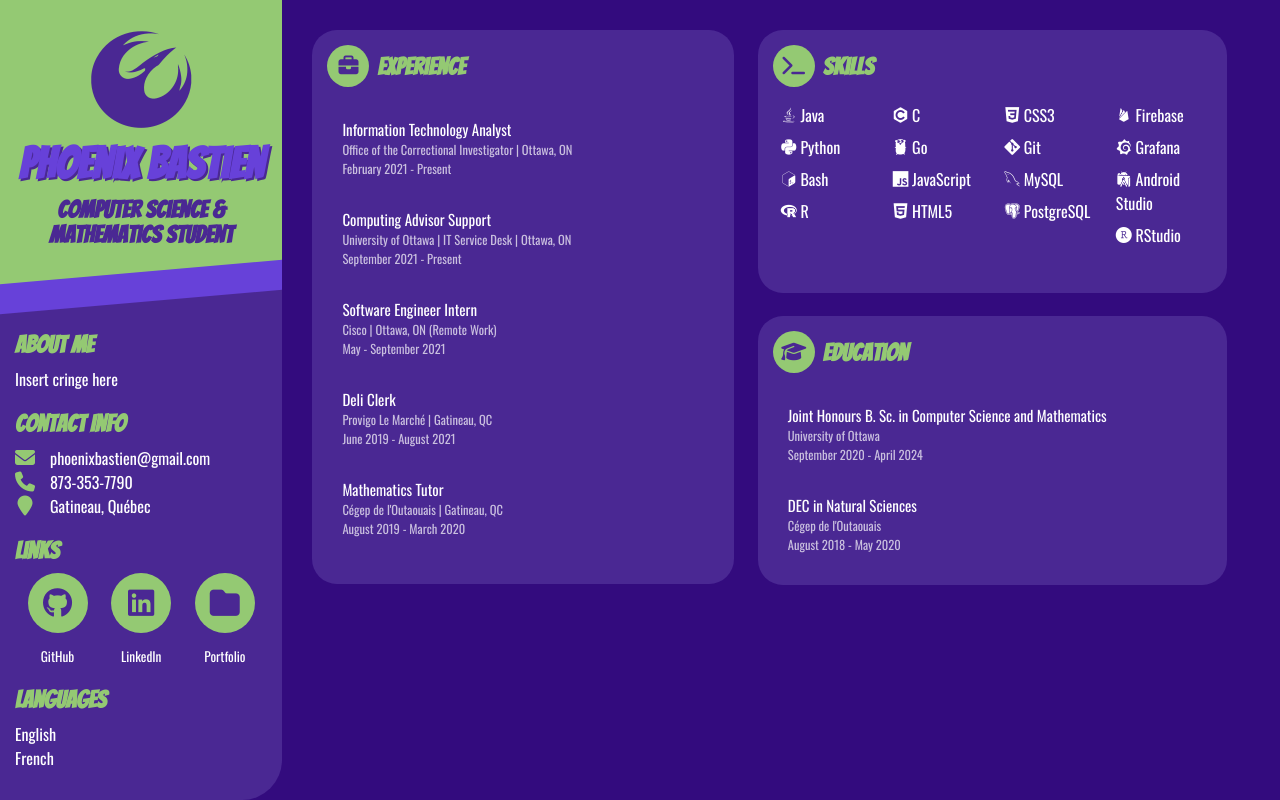
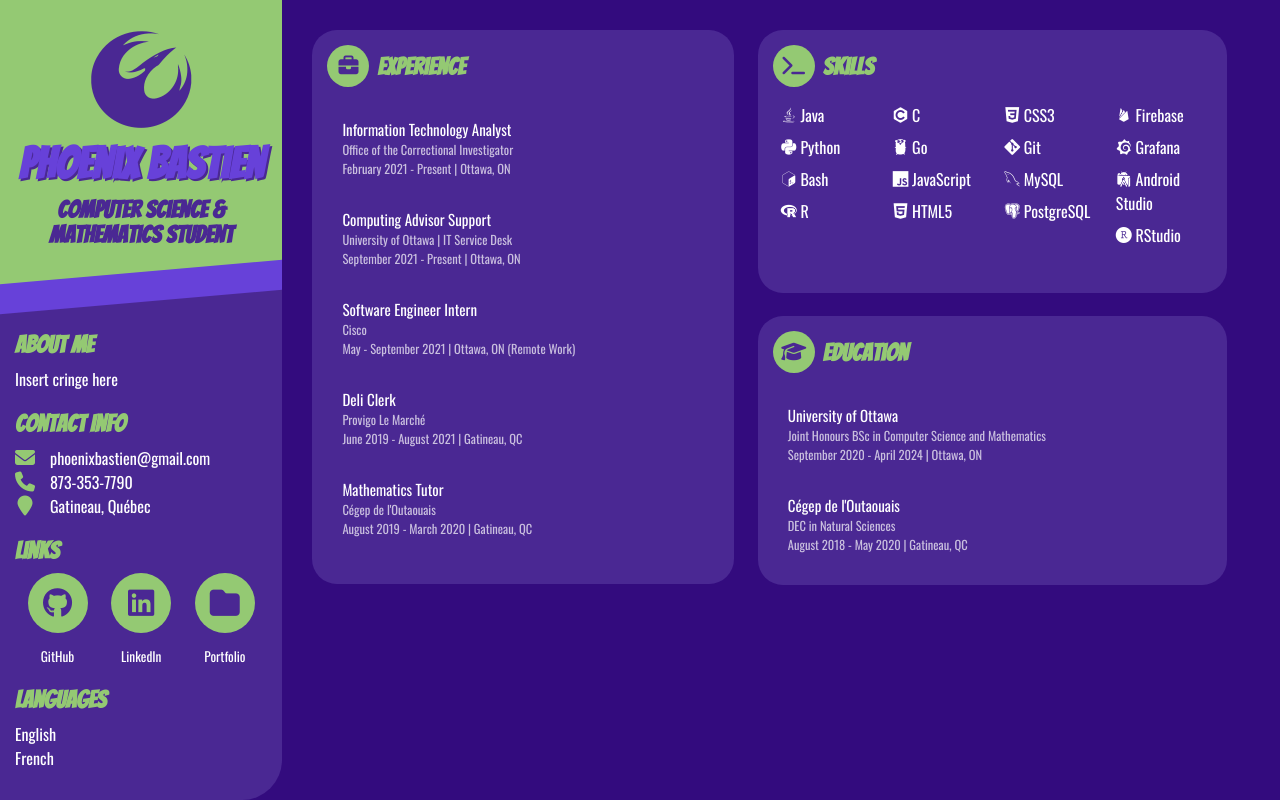
Before and after one commit to PhoenixBastien/portfolio, a plain HTML site: page public/resume.html in a window 1280 px wide. Drawn offline with nearby package versions, Linux system fonts and the light colour scheme.

Commit message:
restructuré expérience, éducation et projets

```diff
--- a/public/resume.html
+++ b/public/resume.html
@@ -49,7 +49,7 @@
               <div class="work">
                 <h3><i class="fa fa-briefcase"></i>Experience</h3>
                 <ul>
-                  <li class="collapsible"><span>Information Technology Analyst</span><small>Office of the Correctional Investigator | Ottawa, ON</small><small>February 2021 - Present</small></li>
+                  <li class="collapsible"><span>Information Technology Analyst</span><small>Office of the Correctional Investigator</small><small>February 2021 - Present | Ottawa, ON</small></li>
                   <div class="content">
                     <ul>
                       <li>nice cock dennis.</li>
@@ -57,14 +57,14 @@
                       <li>nice cock dennis.</li>
                     </ul>
                   </div>
-                  <li class="collapsible"><span>Computing Advisor Support</span><small>University of Ottawa | IT Service Desk | Ottawa, ON</small><small>September 2021 - Present</small></li>
+                  <li class="collapsible"><span>Computing Advisor Support</span><small>University of Ottawa | IT Service Desk</small><small>September 2021 - Present | Ottawa, ON</small></li>
                   <div class="content">
                     <ul>
                       <li>Provide in person and telephone support for the university's computing systems to the students and employees.</li>
                       <li>Tasks include ticket handling, password resets, wireless configurations, software help, etc.</li>
                     </ul>
                   </div>
-                  <li class="collapsible"><span>Software Engineer Intern</span><small>Cisco | Ottawa, ON (Remote Work)</small><small>May - September 2021</small></li>
+                  <li class="collapsible"><span>Software Engineer Intern</span><small>Cisco</small><small>May - September 2021 | Ottawa, ON (Remote Work)</small></li>
                   <div class="content">
                     <ul>
                       <li>Responsible for charting and tracking usage data of scripts and packages with Grafana by pulling data from JSON databases collected during execution.</li>
@@ -72,7 +72,7 @@
                       <li>Developed parsers in Python which harmonize data structures for different types of communication, including CLI, REST, NETCONF, etc.</li>
                     </ul>
                   </div>
-                  <li class="collapsible"><span>Deli Clerk</span><small>Provigo Le Marché | Gatineau, QC</small><small>June 2019 - August 2021</small></li>
+                  <li class="collapsible"><span>Deli Clerk</span><small>Provigo Le Marché</small><small>June 2019 - August 2021 | Gatineau, QC</small></li>
                   <div class="content">
                     <ul>
                       <li>Customer service representative.</li>
@@ -81,7 +81,7 @@
                       <li>Trained and supervised new employees.</li>
                     </ul>
                   </div>
-                  <li class="collapsible"><span>Mathematics Tutor</span><small>Cégep de l'Outaouais | Gatineau, QC</small><small>August 2019 - March 2020</small></li>
+                  <li class="collapsible"><span>Mathematics Tutor</span><small>Cégep de l'Outaouais</small><small>August 2019 - March 2020 | Gatineau, QC</small></li>
                   <div class="content">
                     <ul>
                       <li>Mentored students in college-level math courses.</li>
@@ -113,7 +113,7 @@
               <div class="education">
                 <h3><i class="fa fa-graduation-cap"></i>Education</h3>
                 <ul>
-                  <li class="collapsible"><span>Joint Honours B. Sc. in Computer Science and Mathematics</span><small>University of Ottawa</small><small>September 2020 - April 2024</small></li>
+                  <li class="collapsible"><span>University of Ottawa</span><small>Joint Honours BSc in Computer Science and Mathematics</small><small>September 2020 - April 2024 | Ottawa, ON</small></li>
                   <div class="content">
                     <ul>
                       <li>Intro. to Software Engineering SEG 2505</li>
@@ -127,7 +127,7 @@
                       <li>WWW Structures, Techniques and Standards CSI 3540</li>
                     </ul>
                   </div>
-                  <li class="collapsible"><span>DEC in Natural Sciences</span><small>Cégep de l'Outaouais</small><small>August 2018 - May 2020</small></li>
+                  <li class="collapsible"><span>Cégep de l'Outaouais</span><small>DEC in Natural Sciences</small><small>August 2018 - May 2020 | Gatineau, QC</small></li>
                   <div class="content">
                     <ul>
                       <li>Ha.</li>
```
Also changed, not shown: public/index.html (+3 -3 lines).
